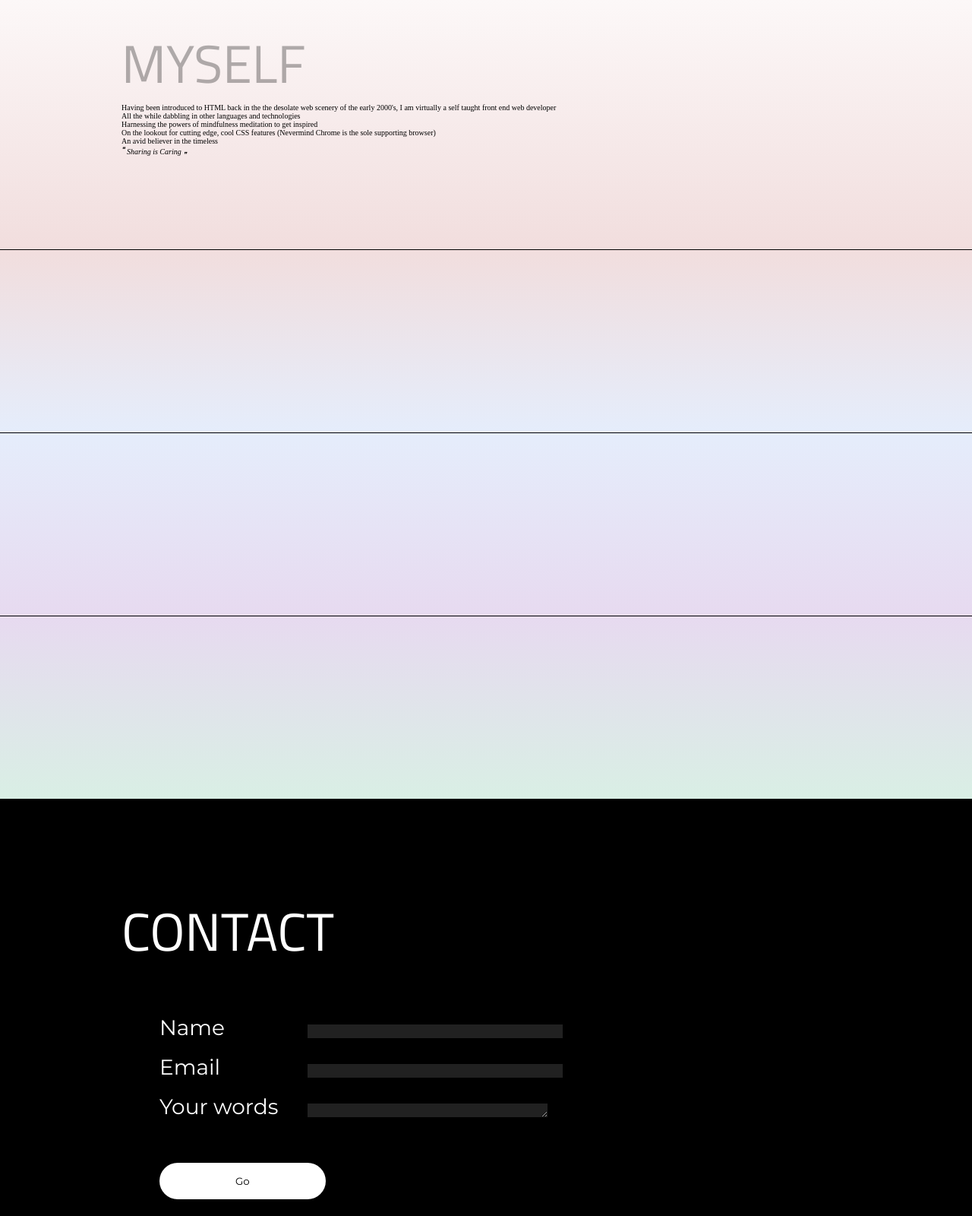
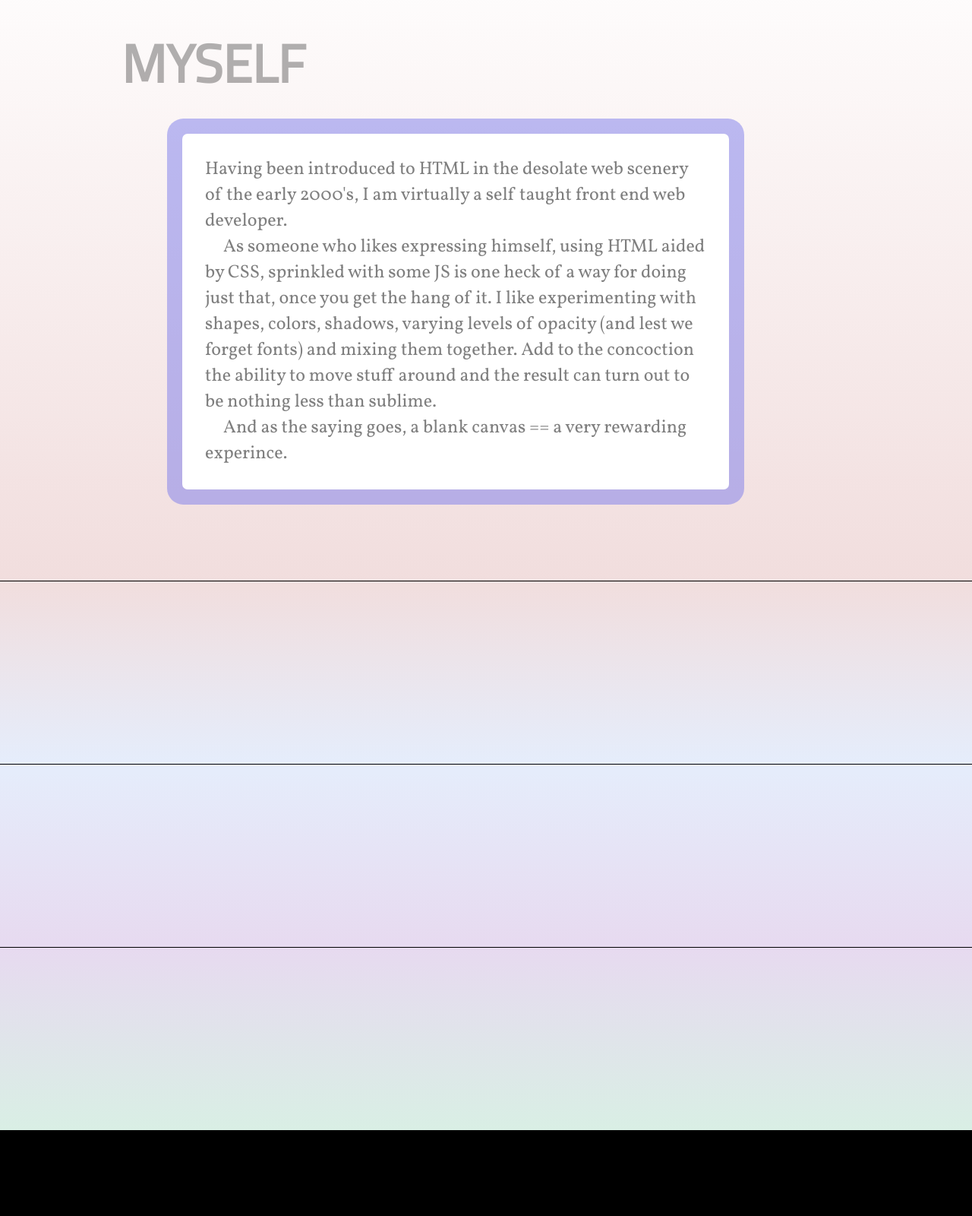
Before and after one commit to theExperienced/Portfolio, a plain HTML site: page index.html in a window 1280 px wide. Shown: the part 800-2400 px from the top of the page at 76% size. Drawn offline with Linux system fonts and the light colour scheme; a web font is replaced by a local one.

Commit message:
second commit

```diff
--- a/css/style.css
+++ b/css/style.css
@@ -1,10 +1,9 @@
 @import url("https://fonts.googleapis.com/css?family=Montserrat&display=swap");
 @import url("https://fonts.googleapis.com/css?family=Big+Shoulders+Display&display=swap");
 @import url("https://fonts.googleapis.com/css?family=Anton|Dosis|Josefin+Sans|Quicksand|Titillium+Web|Ubuntu&display=swap");
-@import url("https://fonts.googleapis.com/css?family=Vibes&display=swap");
-@import url("https://fonts.googleapis.com/css?family=Notable|Vibes&display=swap");
+@import url("https://fonts.googleapis.com/css?family=Notable|Cute+Font&display=swap");
 @import url("https://fonts.googleapis.com/css?family=Source+Sans+Pro|Lobster&display=swap");
-@import url("https://fonts.googleapis.com/css?family=Josefin+Slab&display=swap");
+@import url("https://fonts.googleapis.com/css?family=Pacifico|Vollkorn|Josefin+Slab&display=swap");
 *, *::after, *::before {
   margin: 0;
   padding: 0;
@@ -37,7 +36,7 @@ a:focus a:link {
 ul {
   list-style-type: none; }
 
-input, textarea {
+input, textarea, button {
   outline: none;
   border: none; }
 
@@ -53,8 +52,14 @@ input, textarea {
   font-size: 7rem;
   font-family: 'Titillium Web', sans-serif;
   color: rgba(0, 0, 0, 0.3);
+  font-weight: 900;
+  text-transform: uppercase; }
+
+.myself-section__bio {
+  color: rgba(0, 0, 0, 0.5);
   font-weight: 100;
-  text-transform: uppercase; }
+  font-size: 2.4rem;
+  font-family: 'Vollkorn', serif; }
 
 .section.visible-section {
   height: 500px; }
@@ -62,42 +67,50 @@ input, textarea {
 .contact-form {
   display: flex;
   flex-flow: column wrap;
-  align-items: flex-start;
+  align-items: stretch;
   font-family: 'Montserrat', sans-serif; }
   .contact-form__group {
     display: flex;
-    align-items: flex-end;
-    margin-bottom: 2.4rem; }
+    margin-bottom: 3.8rem; }
     .contact-form__group--message {
-      margin-bottom: 6rem; }
+      margin-bottom: 9rem; }
   .contact-form__input {
     position: relative;
-    display: inline-block;
-    border-radius: 0;
     font-size: 2.5rem;
-    background: rgba(255, 255, 255, 0.13);
-    height: 1.8rem;
-    transition: .1s all linear;
-    padding: 0 .7rem; }
+    transition: .2s all ease-out;
+    padding: 0 .7rem;
+    height: 5rem;
+    line-height: 4.5rem;
+    border-radius: .6rem;
+    background: white; }
     .contact-form__input:focus {
-      height: 5rem;
-      line-height: 4.5rem;
-      border-radius: .6rem;
-      background: white;
       box-shadow: 0 0 10px 3px #cf55ff; }
+    .contact-form__input--message {
+      flex: 1; }
   .contact-form__label {
     color: white;
-    font-size: 2.8rem;
+    font-size: 3rem;
     line-height: 1;
-    flex: 0 0 17rem;
+    flex: 0 0 19rem;
+    height: 5rem;
     margin-right: 2.5rem; }
   .contact-form__submit {
     border: none;
     background: white;
+    color: black;
+    align-self: center;
     font-family: 'Montserrat', sans-serif;
-    padding: 1.6rem 10rem;
+    font-size: 2rem;
+    text-transform: uppercase;
+    font-weight: 900;
+    padding: 1.7rem 8.4rem;
     border-radius: 50px;
+    transition: all .15s linear;
+    border: 4px solid #96108f;
     cursor: pointer; }
+    .contact-form__submit:hover {
+      background: #96108f;
+      color: white; }
 
 .splash__grid-art {
   position: absolute;
@@ -167,7 +180,7 @@ input, textarea {
     font-weight: 100;
     width: 32rem;
     font-family: 'Lobster', cursive;
-    font-size: 14rem;
+    font-size: 18rem;
     -webkit-box-decoration-break: clone; }
     .splash__heading--top, .splash__heading--bottom {
       color: transparent;
@@ -178,10 +191,10 @@ input, textarea {
     .splash__heading--bottom {
       padding-left: 5.5rem; }
     .splash__heading--uncapital {
-      font-size: 4rem; }
+      font-size: 5rem; }
     .splash__heading--capital {
       background-color: none;
-      text-shadow: 0 0 1px white, -0.6rem 0.2rem 1px #ff9393, 0.6rem -0.2rem 1px #66d4ff; }
+      text-shadow: 0 0 1px white, -0.7rem 0.3rem 1px #ff9393, 0.7rem -0.3rem 1px #66d4ff; }
   .splash__overlay {
     width: 97%;
     height: 92%;
@@ -201,7 +214,6 @@ input, textarea {
   display: flex;
   font-family: 'Ubuntu', sans-serif;
   z-index: 50;
-  box-shadow: 0 -0.2rem 0.8rem 0.1rem rgba(0, 0, 0, 0.8);
   line-height: 11rem; }
   .header__nav {
     display: flex;
@@ -250,9 +262,9 @@ body {
     font-weight: 100;
     justify-content: center;
     align-items: center;
-    color: rgba(0, 0, 0, 0.4);
+    color: rgba(0, 0, 0, 0.6);
     font-family: 'Big Shoulders Display', cursive;
-    letter-spacing: 1px; }
+    letter-spacing: .8rem; }
 
 .progress {
   position: fixed;
@@ -289,6 +301,15 @@ body {
 .myself-section {
   background-image: linear-gradient(to top, rgba(163, 30, 30, 0.15), white);
   z-index: 5; }
+  .myself-section__heading-container {
+    margin-bottom: 4rem; }
+  .myself-section__container {
+    border-radius: .7rem;
+    background-color: white;
+    box-shadow: 0 0 0 2rem rgba(124, 124, 236, 0.5);
+    padding: 3rem;
+    margin-left: 8rem;
+    width: 75%; }
 
 .skills-section {
   background-image: linear-gradient(to bottom, rgba(163, 30, 30, 0.15), rgba(80, 133, 230, 0.15));
@@ -308,6 +329,6 @@ body {
   .contact-section__heading-container {
     margin-bottom: 6rem; }
   .contact-section__container {
-    padding-left: 5rem; }
+    padding: 0 5rem; }
   .contact-section__heading {
     color: white; }
--- a/index.html
+++ b/index.html
@@ -46,21 +46,34 @@
         </header>
         <main class="main">
             <section id="myself-section" class="section myself-section">
+                <div class="myself-section__heading-container">
+                    <h2 class="section-heading">myself</h2>
+                </div>
+
                 <div class="myself-section__container">
-                    <div class="myself-section__heading-container">
-                        <h2 class="section-heading">myself</h2>
-                    </div>
-                    <div class="myself-section__list-container">
-                        <ul class="myself-section__list">
+                    <p class="myself-section__bio myself-section__bio--hafira">
+                        Having been introduced to HTML in the desolate web scenery of the early 2000's,
+                        I am virtually a self taught front end web developer. <br>&emsp;As someone who likes expressing
+                        himself, using HTML aided by CSS, sprinkled with some JS is one heck of a way for doing just that, once you get the hang of it.
+                        I like experimenting with shapes, colors, shadows, varying levels of opacity (and lest we forget fonts) and mixing
+                        them together. Add to the concoction the ability to move stuff around and the result
+                        can turn out to be nothing less than sublime.
+                    </p>
+                    <p class="myself-section__bio myself-section__bio--nutshell">
+                        &emsp;And as the saying goes, a blank canvas == a very rewarding experince.
+                    </p>
+                </div>
+                        <!-- <div class="myself-section__list-container"></div> -->
+                        <!-- <ul class="myself-section__list">
                             <li class="myself-section__list-item">Having been introduced to HTML back in the the desolate web scenery of the early 2000's, I am virtually a self taught front end web developer </li>
-                            <!-- <li class="myself-section__list-item">A fledging front-end developer</li> -->
+                            <li class="myself-section__list-item">A fledging front-end developer</li>
                             <li class="myself-section__list-item">All the while dabbling in other languages and technologies</li>
                             <li class="myself-section__list-item">Harnessing the powers of mindfulness meditation to get inspired </li>
                             <li class="myself-section__list-item">On the lookout for cutting edge, cool CSS features (Nevermind Chrome is the sole supporting browser)</li>
                             <li class="myself-section__list-item">An avid believer in the timeless <blockquote><i><sup>&#10077;</sup> Sharing is Caring <sub>&#10078;</sub></i></blockquote></li>
-                        </ul>
-                    </div>
-                </div>
+                        </ul> -->
+                    <!-- </div>   -->
+                <!-- </div> -->
             </section>
             <section id="skills-section" class="section skills-section">
                 <div class="skills-section__container">
@@ -92,14 +105,14 @@
                                 <label for="" class="contact-form__label">Your words</label>
                             <textarea type="text" class="contact-form__input contact-form__input--message"></textarea>
                         </div>
-                        <button class="contact-form__submit">Go</button>
+                        <button class="contact-form__submit">submit me</button>
                     </form>
                 </div>
             </section>
 
         </main>
         <footer class="footer">
-            <p class="footer__copyrights">© 2019 Daniel Mizrachi. All rights reserved.</p>
+            <p class="footer__copyrights">© 2019 Daniel Mizrachi</p>
         </footer>
     </div>
 
--- a/sass/base/_base.scss
+++ b/sass/base/_base.scss
@@ -43,7 +43,7 @@ ul {
     list-style-type: none;
 }
 
-input, textarea {
+input, textarea, button {
     outline: none;
     border: none;
 }
--- a/sass/base/_typography.scss
+++ b/sass/base/_typography.scss
@@ -4,10 +4,10 @@
 
 
 @import url('https://fonts.googleapis.com/css?family=Anton|Dosis|Josefin+Sans|Quicksand|Titillium+Web|Ubuntu&display=swap');
-@import url('https://fonts.googleapis.com/css?family=Vibes&display=swap');
-@import url('https://fonts.googleapis.com/css?family=Notable|Vibes&display=swap');
+// @import url('https://fonts.googleapis.com/css?family=Vibes&display=swap');
+@import url('https://fonts.googleapis.com/css?family=Notable|Cute+Font&display=swap');
 @import url('https://fonts.googleapis.com/css?family=Source+Sans+Pro|Lobster&display=swap');
-@import url('https://fonts.googleapis.com/css?family=Josefin+Slab&display=swap');
+@import url('https://fonts.googleapis.com/css?family=Pacifico|Vollkorn|Josefin+Slab&display=swap');
 .section-heading {
 
     font-size: 7rem;
@@ -17,11 +17,14 @@
     // font-family: 'Josefin Sans', sans-serif;
     // font-family: 'Anton', sans-serif;
     color: rgba(0, 0, 0, .3);
-    font-weight: 100;
+    font-weight: 900;
     text-transform: uppercase;
 
 }
 
-.myself-section {
-
+.myself-section__bio {
+    color: rgba(0, 0, 0, .5);
+    font-weight: 100;
+    font-size:2.4rem;
+    font-family: 'Vollkorn', serif;
 }
--- a/sass/components/_contact-form.scss
+++ b/sass/components/_contact-form.scss
@@ -1,18 +1,18 @@
 .contact-form {
     display: flex;
     flex-flow: column wrap;
-    align-items: flex-start;
+    align-items: stretch;
     font-family: 'Montserrat', sans-serif;
 
     &__group {
         display: flex;
         // position: relative;
-        align-items: flex-end;
+        // align-items: stretch;
         // border-radius: .5rem;
         // height: 5rem;
         // flex: 0 0 90%;
         // background:rgb(255, 255, 255);
-        margin-bottom: 2.4rem;
+        margin-bottom: 3.8rem;
 
 
         // &:focus-within {
@@ -32,7 +32,7 @@
 
         &--message {
 
-            margin-bottom: 6rem;
+            margin-bottom: 9rem;
             // width: 80%;
         }
     }
@@ -40,16 +40,21 @@
     &__input {
 
         position: relative;
-        display: inline-block;
+        // display: inline-block;
         // width: 100%;
-        border-radius: 0;
+        // border-radius: 0;
         font-size: 2.5rem;
         // border-bottom: 2px solid
-        background: rgba(255, 255, 255, 0.13);
-        height: 1.8rem;
-        transition: .1s all linear;
+        // background: rgba(255, 255, 255, 0.13);
+        // height: 1.8rem;
+        transition: .2s all ease-out;
         padding: 0 .7rem;
-
+        height: 5rem;
+        line-height: 4.5rem;
+        border-radius: .6rem;
+        // border-bottom: 2px solid rgb(255, 255, 255);
+        background: rgba(255, 255, 255, 1);
+            // box-shadow: 0 0 10px 3px rgb(207, 85, 255);
         // &::after {
         //     content:'';
         //     position: absolute;
@@ -62,11 +67,11 @@
         // }
 
         &:focus {
-            height: 5rem;
-            line-height: 4.5rem;
-            border-radius: .6rem;
-            // border-bottom: 2px solid rgb(255, 255, 255);
-            background: rgba(255, 255, 255, 1);
+            // height: 5rem;
+            // line-height: 4.5rem;
+            // border-radius: .6rem;
+            // // border-bottom: 2px solid rgb(255, 255, 255);
+            // background: rgba(255, 255, 255, 1);
             box-shadow: 0 0 10px 3px rgb(207, 85, 255);
             // background: rgba(255, 255, 255, .7);
 
@@ -82,27 +87,49 @@
 
         }
 
+        &--message {
+            flex: 1;
+        }
+
 
     }
 
     &__label {
         color: white;
-        font-size: 2.8rem;
+        font-size: 3rem;
         line-height: 1;
-        flex: 0 0 17rem;
+        flex: 0 0 19rem;
+        height: 5rem;
+        // text-shadow: 3px 3px .3rem  rgb(207, 85, 255),
+        // 3px -3px .3rem  rgb(207, 85, 255),
+        // -3px 3px .3rem  rgb(207, 85, 255),
+        // -3px -3px .3rem  rgb(207, 85, 255);
         // display: inline-block;
         margin-right: 2.5rem;
     }
 
     &__submit {
         border:none;
-        background:rgb(255, 255, 255);
+        background:white ;
         // width: 10rem;
         // height:6rem;
+        color: black;
+        align-self: center;
         font-family: 'Montserrat', sans-serif;
-        padding: 1.6rem 10rem;
+        font-size: 2rem;
+        text-transform: uppercase;
+        font-weight: 900;
+        padding: 1.7rem 8.4rem;
         border-radius: 50px;
+        transition: all .15s linear;
+        border: 4px solid rgb(150, 16, 143);
         cursor: pointer;
+
+        &:hover {
+            background:rgb(150, 16, 143) ;
+            color: white;
+
+        }
     }
 
 }
--- a/sass/layout/_footer.scss
+++ b/sass/layout/_footer.scss
@@ -15,9 +15,9 @@
         font-weight: 100;
         justify-content: center;
         align-items: center;
-        color: rgba(0, 0, 0 ,.4);
+        color: rgba(0, 0, 0 ,.6);
         font-family: 'Big Shoulders Display', cursive;
-        letter-spacing: 1px;
+        letter-spacing: .8rem;
     }
 }
 
--- a/sass/layout/_header.scss
+++ b/sass/layout/_header.scss
@@ -6,7 +6,7 @@
     display: flex;
     font-family: 'Ubuntu', sans-serif;
     z-index: 50;
-    box-shadow: 0 -.2rem .8rem .1rem rgba(0, 0, 0, .8);
+    // box-shadow: 0 -.2rem .8rem .1rem rgba(0, 0, 0, .8);
     // font-family: 'Titillium Web', sans-serif;
     // font-family: 'Quicksand', sans-serif;
     // font-family: 'Dosis', sans-serif;
--- a/sass/layout/_splash.scss
+++ b/sass/layout/_splash.scss
@@ -38,7 +38,7 @@
         width: 32rem;
         // font-family: 'Notable', sans-serif;
         font-family: 'Lobster', cursive;
-        font-size: 14rem;
+        font-size: 18rem;
         // text-shadow:  -5rem 0 0px rgb(158, 55, 55),  3px 3px 0px rgb(255, 255, 255),
         //               2px 1px 1px rgb(124, 131, 128);
         -webkit-box-decoration-break: clone;
@@ -68,13 +68,13 @@
         &--uncapital {
             // text-decoration: underline;
             // line-height: .85;
-            font-size: 4rem;
+            font-size: 5rem;
         }
 
         &--capital {
 
             background-color: none;
-            text-shadow: 0 0 1px rgb(255, 255, 255), -.6rem .2rem 1px rgb(255, 147, 147), .6rem -.2rem 1px rgb(102, 212, 255);
+            text-shadow: 0 0 1px rgb(255, 255, 255), -.7rem .3rem 1px rgb(255, 147, 147), .7rem -.3rem 1px rgb(102, 212, 255);
         }
 
     }
--- a/sass/pages/_home.scss
+++ b/sass/pages/_home.scss
@@ -30,17 +30,26 @@
     background-image:linear-gradient(to top, rgba(163, 30, 30, .15), white);
     z-index: 5;
 
-    &__container {
-        // @include hide-content;
+    &__heading-container {
+        margin-bottom: 4rem;
     }
 
-    &__list-container {
-
+    &__container {
+        border-radius: .7rem;
+        background-color: white;
+        box-shadow: 0 0 0 2rem rgba(124, 124, 236, 0.5);
+        padding: 3rem;
+        margin-left: 8rem;
+        width: 75%;
     }
 
-    &__list {
-        // font-size:
-    }
+    // &__list-container {
+
+    // }
+
+    // &__list {
+    //     // font-size:
+    // }
 }
 
 .skills-section {
@@ -79,7 +88,7 @@
     }
 
     &__container {
-        padding-left: 5rem;
+        padding: 0 5rem;
         // width: 60%;
         // margin-bottom: 3rem;
 
```
